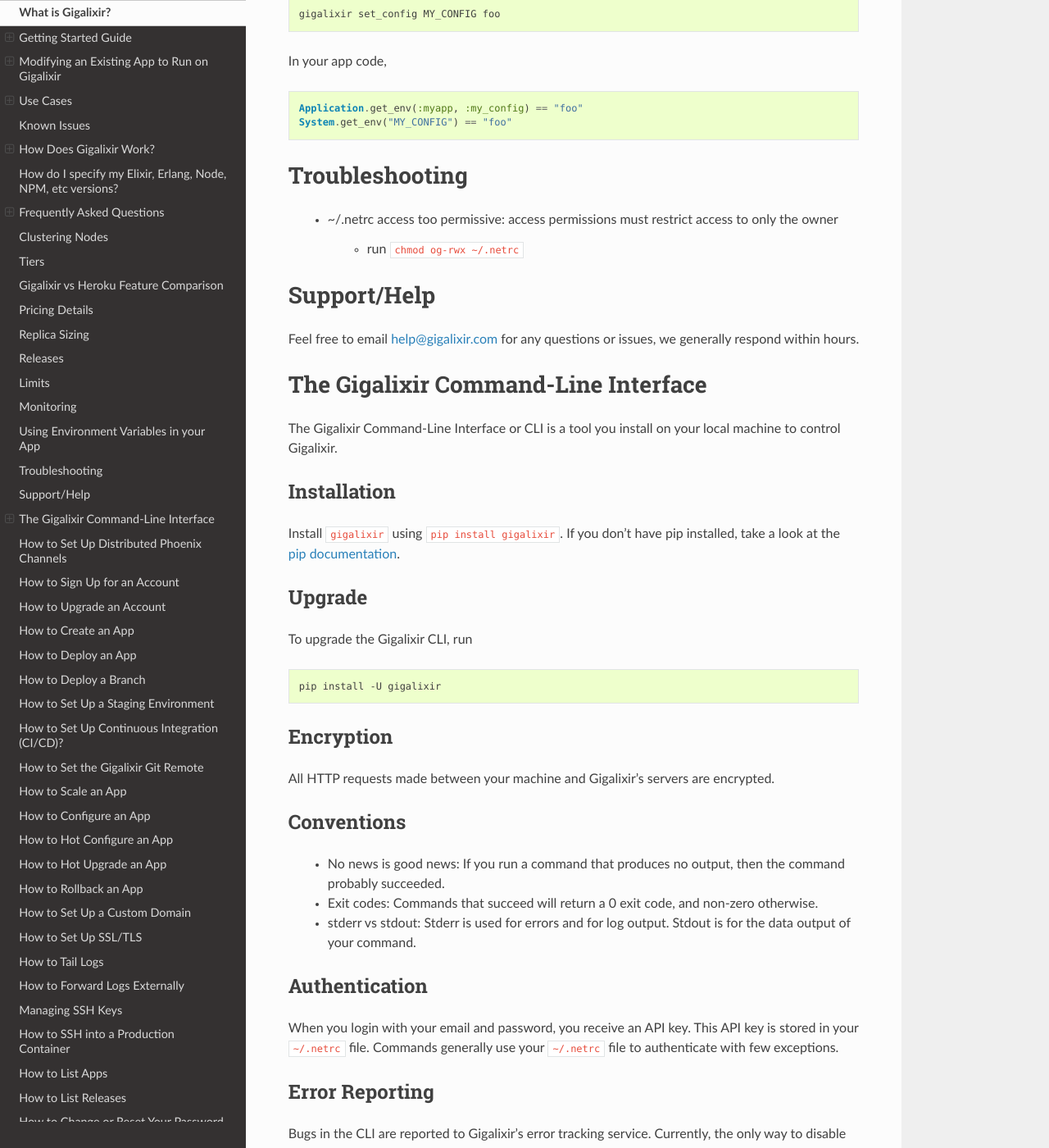
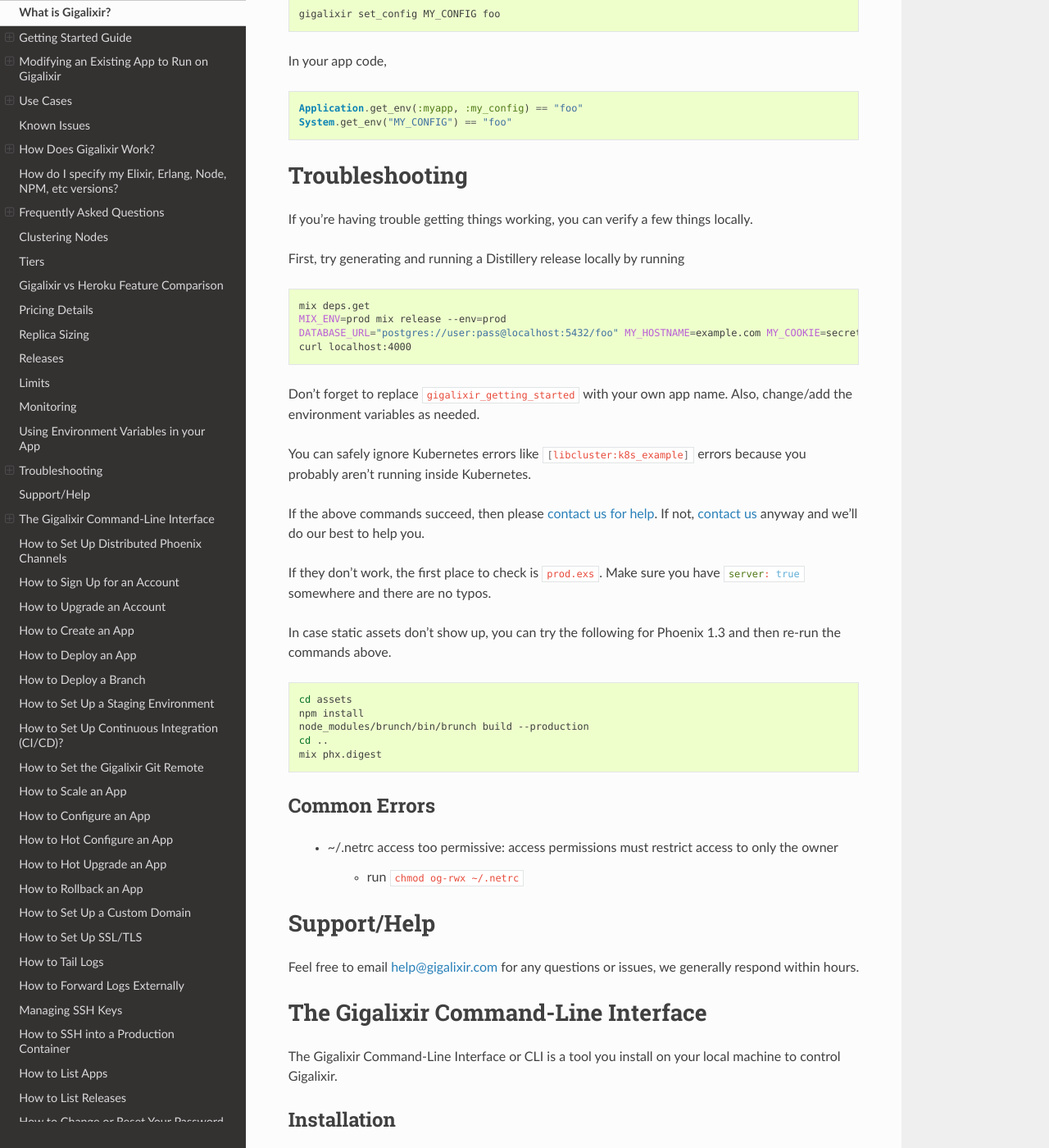
Before and after one commit to gigalixir/gigalixir-cli, a Sphinx documentation site: the page built from docs/source/main.rst, in a window 1280 px wide and 1400 px high, scrolled down 19480 px. Shown: the whole window at 82% size. Built offline with Sphinx 7.4.7 and the Read the Docs theme 2.0.0, drawn with Linux system fonts in a browser that asks for light colours.

Commit message:
troubleshooting docs.

```diff
--- a/docs/source/main.rst
+++ b/docs/source/main.rst
@@ -746,6 +746,38 @@ In your app code,
 Troubleshooting
 ===============
 
+If you're having trouble getting things working, you can verify a few things locally.
+
+First, try generating and running a Distillery release locally by running
+
+.. code-block:: bash
+
+    mix deps.get
+    MIX_ENV=prod mix release --env=prod
+    DATABASE_URL="postgres://user:pass@localhost:5432/foo" MY_HOSTNAME=example.com MY_COOKIE=secret REPLACE_OS_VARS=true MY_NODE_NAME=foo@127.0.0.1 PORT=4000 _build/prod/rel/gigalixir_getting_started/bin/gigalixir_getting_started foreground
+    curl localhost:4000
+
+Don't forget to replace :bash:`gigalixir_getting_started` with your own app name. Also, change/add the environment variables as needed.
+
+You can safely ignore Kubernetes errors like :bash:`[libcluster:k8s_example]` errors because you probably aren't running inside Kubernetes.
+
+If the above commands succeed, then please `contact us for help`_. If not, `contact us`_ anyway and we'll do our best to help you.
+
+If they don't work, the first place to check is :bash:`prod.exs`. Make sure you have :elixir:`server: true` somewhere and there are no typos.
+
+In case static assets don't show up, you can try the following for Phoenix 1.3 and then re-run the commands above.
+
+.. code-block:: bash
+
+    cd assets
+    npm install
+    node_modules/brunch/bin/brunch build --production
+    cd ..
+    mix phx.digest
+
+Common Errors
+-------------
+
     - ~/.netrc access too permissive: access permissions must restrict access to only the owner
 
         - run :bash:`chmod og-rwx ~/.netrc`
```
